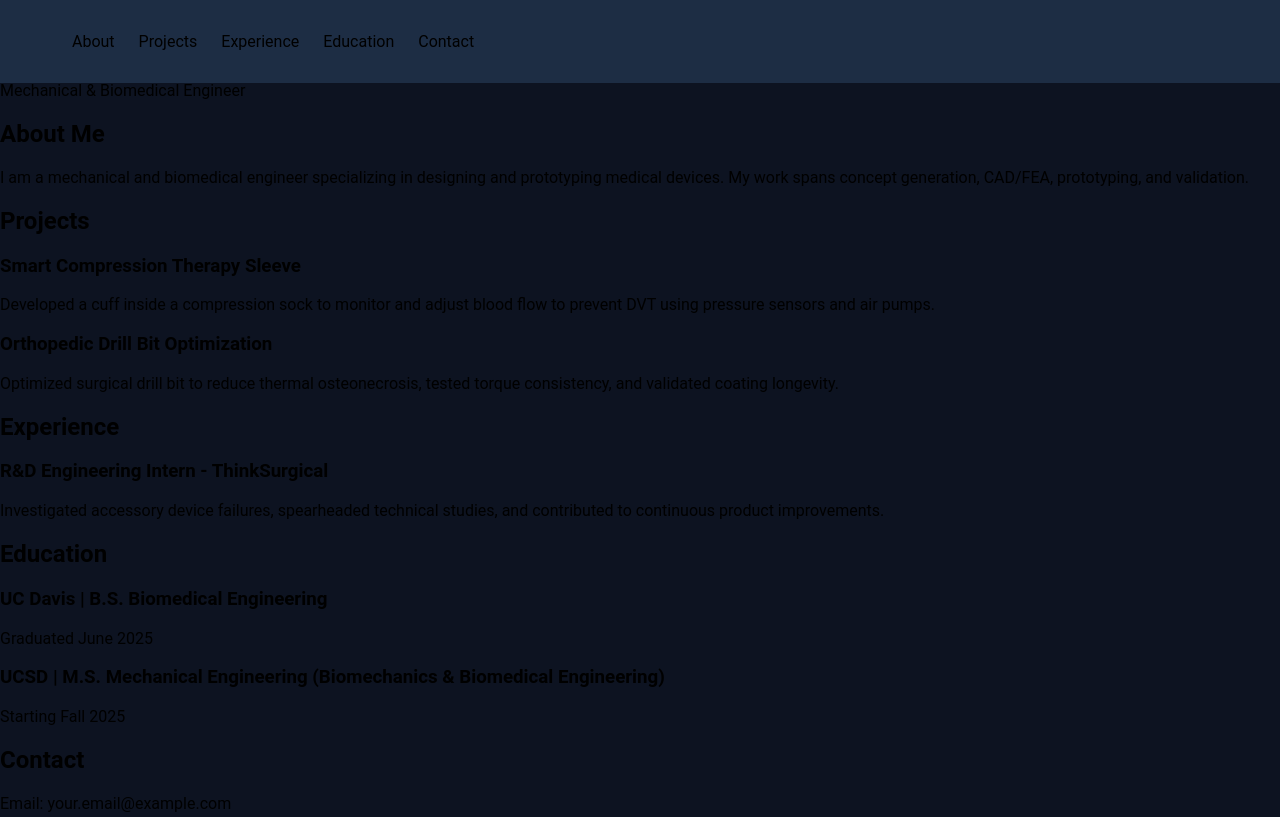
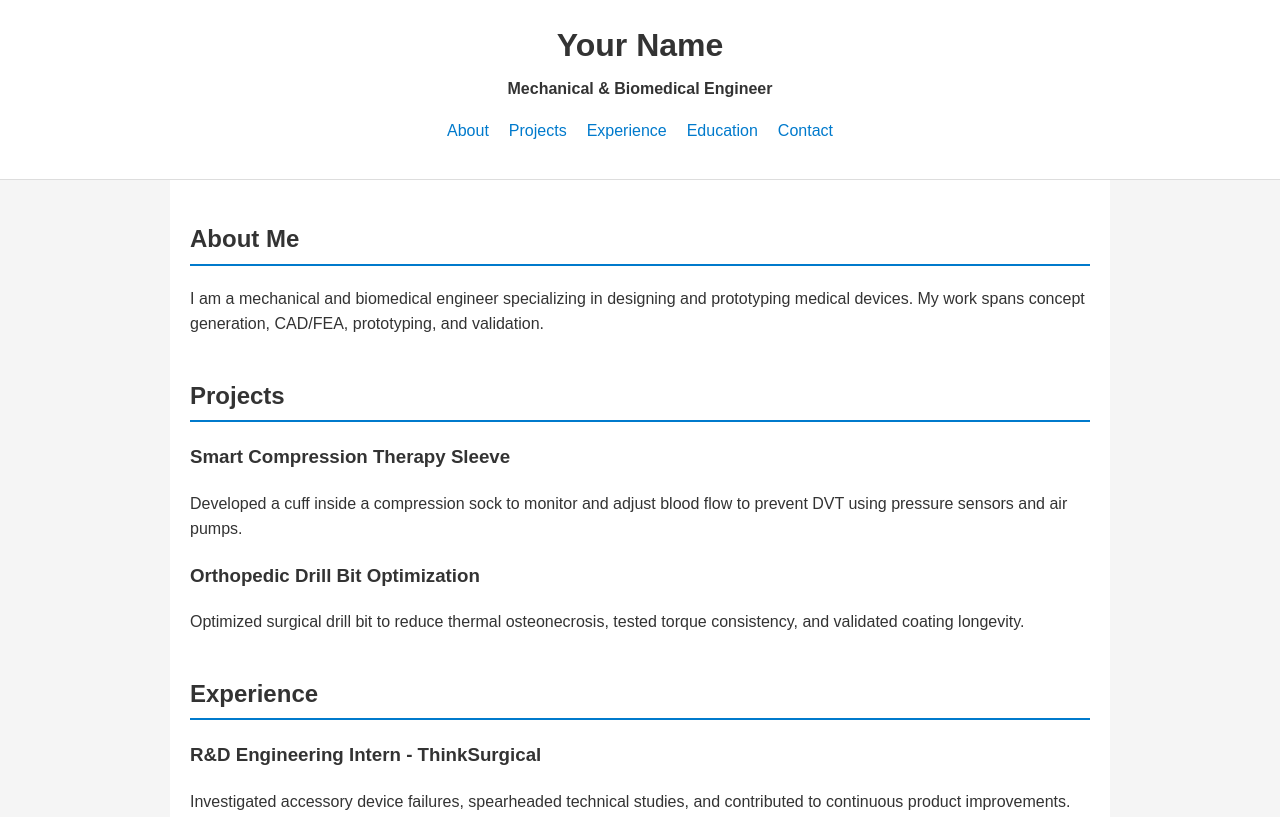
Before and after one commit to CharuthiA/charuthia.github.io, a plain HTML site: page index.html in a window 1280 px wide. Shown: the top 817 px of the page. Drawn offline with Linux system fonts and the light colour scheme.

Commit message:
Update style.css

```diff
--- a/style.css
+++ b/style.css
@@ -1,68 +1,77 @@
-:root {
-  --dark-bg: #0D1321;
-  --nav-bg: #1D2D44;
-  --accent: #5385B1;
-  --light: #FFEF D3;
-  --button: #FFBA89;
+/* General Styles */
+body {
+    font-family: Arial, sans-serif;
+    line-height: 1.6;
+    margin: 0;
+    padding: 0;
+    background-color: #f5f5f5;
+    color: #333;
 }
 
-body {
-  margin: 0;
-  font-family: 'Roboto', sans-serif;
-  background-color: var(--dark-bg);
-  color: var(--light);
-  scroll-behavior: smooth;
+a {
+    color: #007acc;
+    text-decoration: none;
 }
-a { text-decoration:none; color:var(--light);}
-a:hover {color:var(--accent);}
 
-/* Navigation */
-nav{display:flex;justify-content:space-between;align-items:center;background-color:var(--nav-bg);padding:1rem 2rem;position:fixed;width:100%;top:0;z-index:1000;}
-nav .logo{font-weight:bold;}
-nav ul{display:flex;list-style:none;gap:1.5rem;}
-.hamburger{display:none;flex-direction:column;cursor:pointer;gap:5px;}
-.hamburger span{width:25px;height:3px;background-color:var(--light);border-radius:2px;transition:0.3s;}
-.hamburger.active span:nth-child(1){transform:rotate(45deg) translate(5px,5px);}
-.hamburger.active span:nth-child(2){opacity:0;}
-.hamburger.active span:nth-child(3){transform:rotate(-45deg) translate(5px,-5px);}
-@media(max-width:768px){nav ul{position:fixed;top:70px;right:-100%;width:200px;height:calc(100vh-70px);background-color:var(--nav-bg);flex-direction:column;align-items:center;gap:2rem;padding-top:2rem;transition:0.3s;}nav ul.show{right:0;} .hamburger{display:flex;}}
+a:hover {
+    text-decoration: underline;
+}
 
-/* Hero */
-#hero{display:flex;justify-content:space-between;align-items:center;padding:8rem 5%;flex-wrap:wrap;}
-.hero-left{flex:1 1 300px;}
-.hero-right{flex:1 1 250px;text-align:center;margin-top:2rem;}
-.hero-right img{border-radius:50%; max-width:100%;height:auto;}
-.hero-buttons{margin-top:1rem;display:flex;gap:1rem;}
-.btn{padding:0.6rem 1.2rem;background-color:var(--button); color:var(--dark-bg); border-radius:12px; font-weight:bold; transition:0.3s;}
-.btn:hover{background-color:var(--accent); color:var(--light);}
+/* Header */
+header {
+    background-color: #ffffff;
+    padding: 20px;
+    text-align: center;
+    border-bottom: 1px solid #ddd;
+}
 
-/* About */
-.about-section{max-width:900px;margin:0 auto;padding:6rem 5%; line-height:1.7;font-size:1.05rem;}
-.about-section h2{text-align:center;margin-bottom:2rem;color:var(--accent);}
-.highlights{display:flex; flex-wrap:wrap; gap:1rem; justify-content:center;}
-.highlight{background-color:var(--nav-bg); padding:1rem 1.5rem; border-radius:12px; flex:1 1 250px; text-align:center;}
+header h1 {
+    margin: 0;
+    font-size: 2em;
+}
 
-/* Cards */
-.card-section{padding:6rem 5%; text-align:center;}
-.card-container{display:flex; flex-wrap:wrap; gap:1rem; justify-content:center;}
-.card, .flip-card{background-color:var(--nav-bg); border-radius:16px; padding:2rem; flex:1 1 250px; text-align:center; transition:transform 0.3s ease, box-shadow 0.3s ease;}
-.card:hover, .flip-card:hover{transform:translateY(-10px) scale(1.03); box-shadow:0 10px 20px rgba(0,0,0,0.4);}
-.flip-card{perspective:1000px;}
-.flip-card-inner{position:relative;width:100%;height:100%; text-align:center; transition:transform 0.6s; transform-style:preserve-3d;}
-.flip-card:hover .flip-card-inner{transform:rotateY(180deg);}
-.flip-card-front, .flip-card-back{position:absolute;width:100%;backface-visibility:hidden;border-radius:16px;padding:1rem; display:flex; flex-direction:column; justify-content:center;}
-.flip-card-front{background-color:var(--nav-bg);}
-.flip-card-back{background-color:var(--accent); color:var(--light); transform:rotateY(180deg);}
+header p {
+    margin: 5px 0 15px 0;
+    font-weight: bold;
+}
 
-/* Modal */
-.modal{display:none;position:fixed;z-index:2000;padding-top:100px;left:0;top:0;width:100%;height:100%;overflow:auto;background-color: rgba(0,0,0,0.8);}
-.modal-content{background-color:var(--nav-bg); margin:auto; padding:2rem; border-radius:16px; width:80%; max-width:700px; text-align:center;}
-.modal-content img{max-width:100%; border-radius:12px;}
-.close{color:var(--light); float:right; font-size:28px; cursor:pointer;}
-.close:hover{color:var(--accent);}
+nav ul {
+    list-style: none;
+    padding: 0;
+    display: flex;
+    justify-content: center;
+    gap: 20px;
+}
 
-/* Fade-in */
-.fade-in{opacity:0; transform:translateY(40px); transition:all 0.8s ease-out;}
-.fade-in.show{opacity:1; transform:translateY(0);}
+nav li {
+    display: inline;
+}
 
-@media(max-width:768px){#hero{flex-direction:column-reverse;text-align:center;} .hero-left{margin-top:2rem;} .card, .flip-card, .highlight{flex:1 1 90%;} .btn{width:180px;margin-bottom:0.5rem;}}
+/* Main Sections */
+main {
+    padding: 20px;
+    max-width: 900px;
+    margin: 0 auto;
+    background-color: #ffffff;
+}
+
+section {
+    margin-bottom: 40px;
+}
+
+h2 {
+    border-bottom: 2px solid #007acc;
+    padding-bottom: 5px;
+}
+
+.project, .job, .school {
+    margin-top: 15px;
+}
+
+/* Footer */
+footer {
+    text-align: center;
+    padding: 20px;
+    background-color: #ffffff;
+    border-top: 1px solid #ddd;
+}
```
